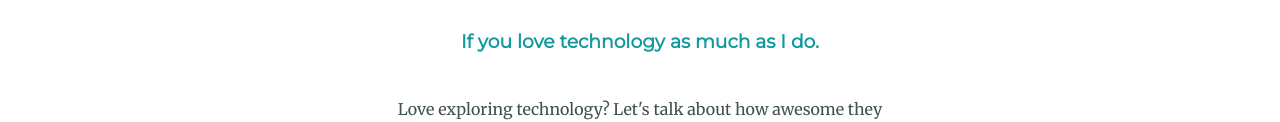
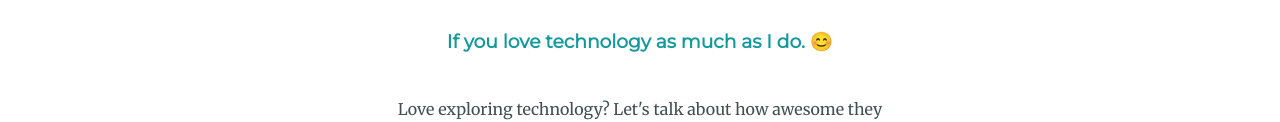
Before and after one commit to Vedonic-Instructor/cv_demo, a plain HTML site: page index.html in a window 1280 px wide. Shown: the part 2316-2438 px from the top of the page. Drawn offline with Linux system fonts and the light colour scheme.

Commit message:
Add: Smiley--Contact Me

```diff
--- a/index.html
+++ b/index.html
@@ -47,7 +47,7 @@
 
     <div class="contact-me">
       <h2>Get In Touch</h2>
-      <h3>If you love technology as much as I do.</h3>
+      <h3>If you love technology as much as I do. 😊</h3>
       <p class="contact-message">Love exploring technology? Let's talk about how awesome they are! We can collaborate and create something interesting!</p>
       <a class="btn" href="mailto:vdn3903@students.uc-bcf.edu.ph">Contact Me</a>
     </div>
```
